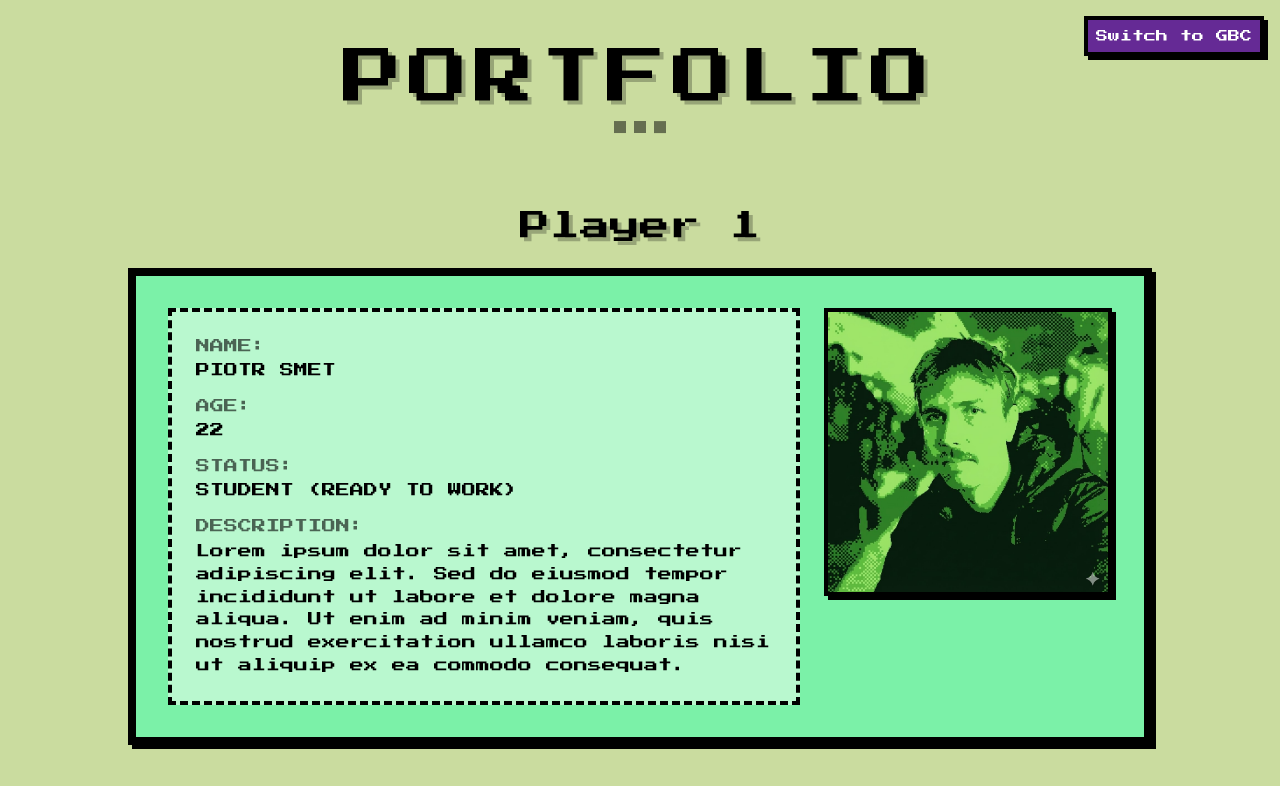
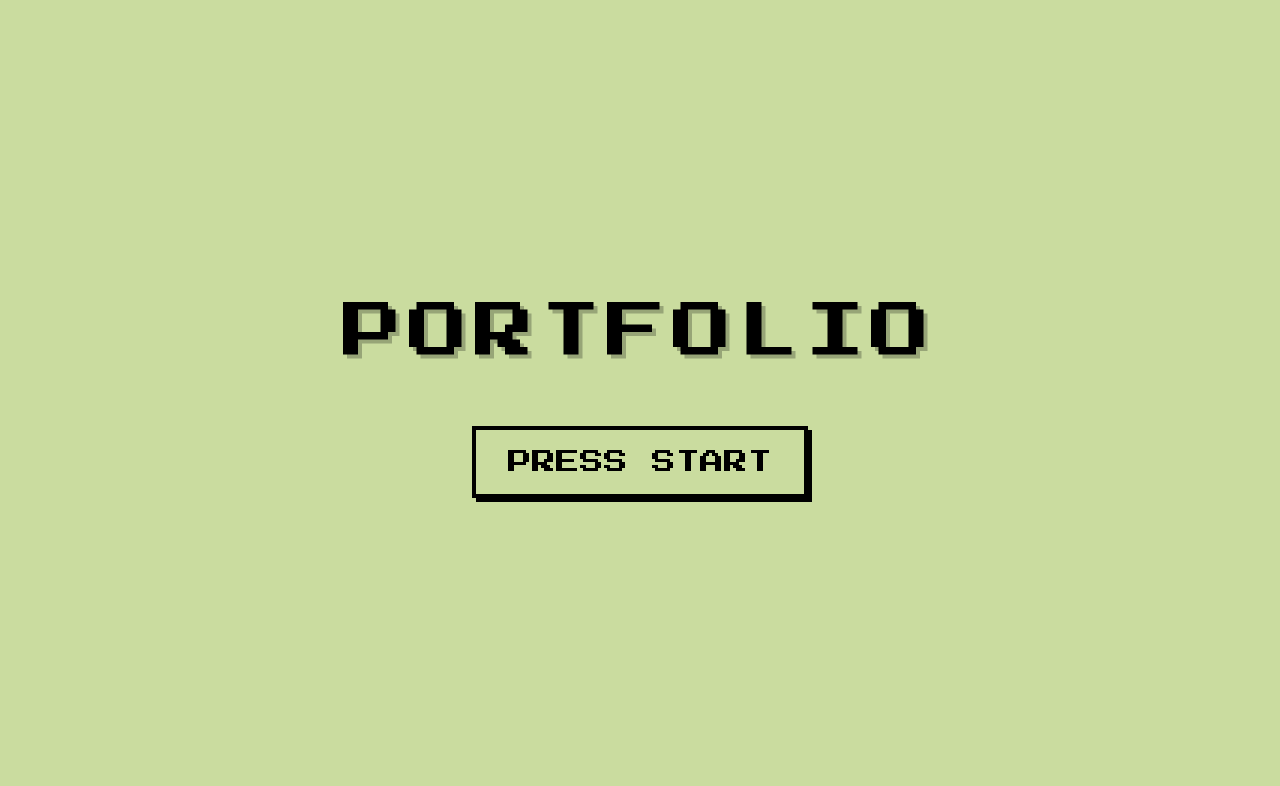
Before and after one commit to piotrsmet/portfolio, a Next.js app: page / in a window 1280 px wide. Shown: the top 786 px of the page. Built offline with nearby package versions, Linux system fonts and the light colour scheme.

Commit message:
loading screen

```diff
--- a/src/app/page.tsx
+++ b/src/app/page.tsx
@@ -3,9 +3,15 @@
 import Image from "next/image";
 import {pressStart2P} from "./layout";
 import { useState } from "react";
+import LoadingScreen from "@/components/LoadingScreen";
 
 export default function Home() {
   const [theme, setTheme] = useState<'dmg' | 'gbc'>('dmg');
+  const [started, setStarted] = useState(false);
+
+  if (!started) {
+    return <LoadingScreen onStart={() => setStarted(true)} fontClassName={pressStart2P.className} />;
+  }
 
   const toggleTheme = () => {
     setTheme(prev => prev === 'dmg' ? 'gbc' : 'dmg');
--- /dev/null
+++ b/src/components/LoadingScreen.tsx
@@ -0,0 +1,58 @@
+"use client";
+
+import { useState, useEffect } from "react";
+
+interface LoadingScreenProps {
+  onStart: () => void;
+  fontClassName?: string;
+}
+
+export default function LoadingScreen({ onStart, fontClassName }: LoadingScreenProps) {
+  const [loading, setLoading] = useState(true);
+  const [progress, setProgress] = useState(0);
+
+  useEffect(() => {
+    // Simulate loading
+    const timer = setInterval(() => {
+      setProgress((prev) => {
+        if (prev >= 100) {
+          clearInterval(timer);
+          setLoading(false);
+          return 100;
+        }
+        return prev + 2;
+      });
+    }, 30);
+
+    return () => clearInterval(timer);
+  }, []);
+
+  return (
+    <div className={`fixed inset-0 bg-[#CADC9F] flex flex-col items-center justify-center z-50 ${fontClassName}`}>
+      <div className="flex flex-col items-center gap-8">
+        <h1 className="text-black text-4xl md:text-6xl tracking-widest mb-8 text-center" style={{ textShadow: '4px 4px 0px rgba(0,0,0,0.25)' }}>
+          PORTFOLIO
+        </h1>
+
+        {loading ? (
+          <div className="flex flex-col items-center gap-2">
+            <div className="w-64 h-8 border-4 border-black p-1">
+                <div
+                className="h-full bg-black transition-all duration-75 ease-linear"
+                style={{ width: `${progress}%` }}
+                />
+            </div>
+            <p className="text-xs mt-2">LOADING...</p>
+          </div>
+        ) : (
+          <button
+            onClick={onStart}
+            className="text-black text-xl md:text-2xl border-4 border-black px-8 py-4 hover:bg-black hover:text-[#CADC9F] transition-colors shadow-[4px_4px_0px_0px_rgba(0,0,0,1)] active:translate-x-[2px] active:translate-y-[2px] active:shadow-none"
+          >
+            PRESS START
+          </button>
+        )}
+      </div>
+    </div>
+  );
+}
```
